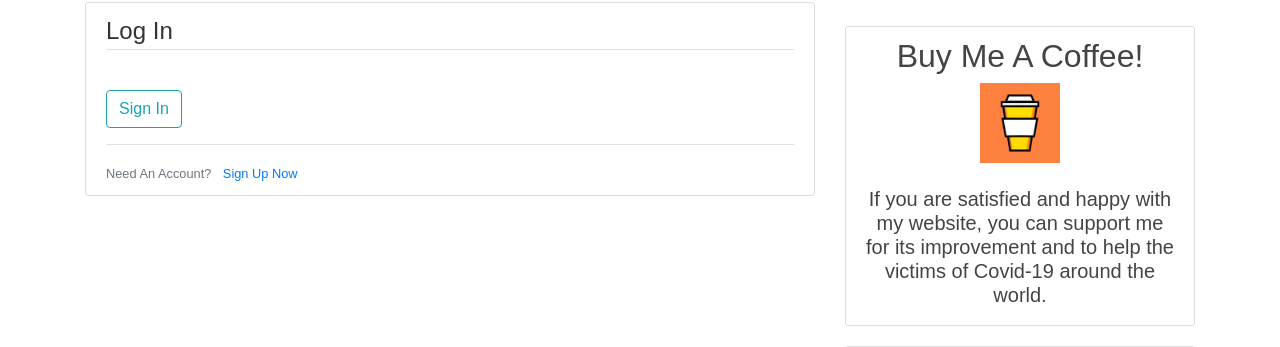
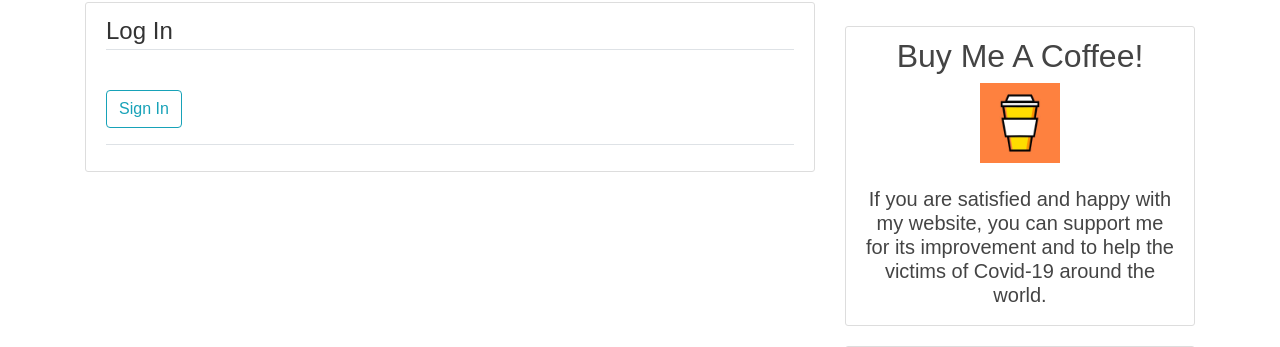
Before and after one commit to MarkAnthonyBCruz/clickstart, a Django app: template users/templates/users/login.html in a window 1280 px wide. Shown: the part 78-425 px from the top of the page. Run offline with Django 3.2, Linux system fonts and the light colour scheme; the template is opened without the code that fills it, so the values that code supplies are empty; some libraries are stand-ins or nearby versions; some web fonts are replaced.

```diff
--- a/users/templates/users/login.html
+++ b/users/templates/users/login.html
@@ -14,8 +14,8 @@
         </form>
         <div class="border-top pt-3">
             <small class="text-muted">
-                Need An Account?
-                <a class="ml-2" href="{% url 'users:register' %}">Sign Up Now</a>
+                <!--Need An Account?
+                <a class="ml-2" href="{% url 'users:register' %}">Sign Up Now</a>-->
             </small>
         </div>
     </div>
```
